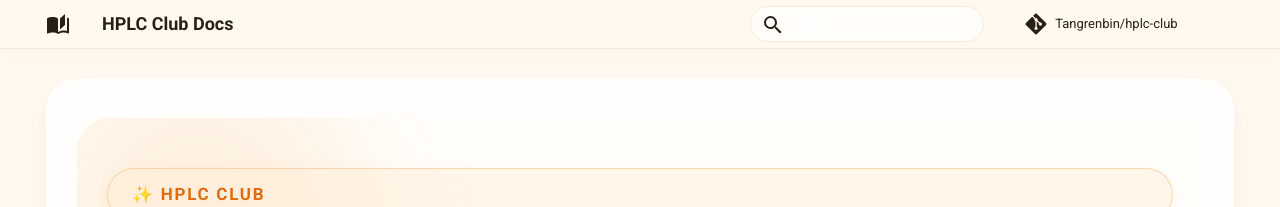
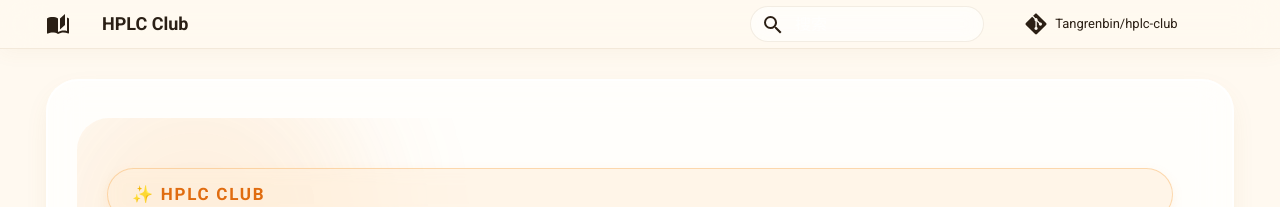
Before and after one commit to Tangrenbin/hplc-club, an MkDocs documentation site: the page built from md_doc/index.md, in a window 1280 px wide. Shown: the top 207 px of the page. Built offline with MkDocs 1.6.1 and Material for MkDocs 9.7.7, drawn with Linux system fonts in a browser that asks for light colours; comment, search, counter and statistics services are not loaded.

Commit message:
修改站点名称和描述

```diff
--- a/mkdocs.yml
+++ b/mkdocs.yml
@@ -1,5 +1,5 @@
-site_name: HPLC Club Docs
-site_description: HPLC 技术交流社区文档站
+site_name: HPLC Club
+site_description: HPLC 技术交流社区
 repo_url: https://github.com/Tangrenbin/hplc-club
 repo_name: Tangrenbin/hplc-club
 docs_dir: md_doc
```
